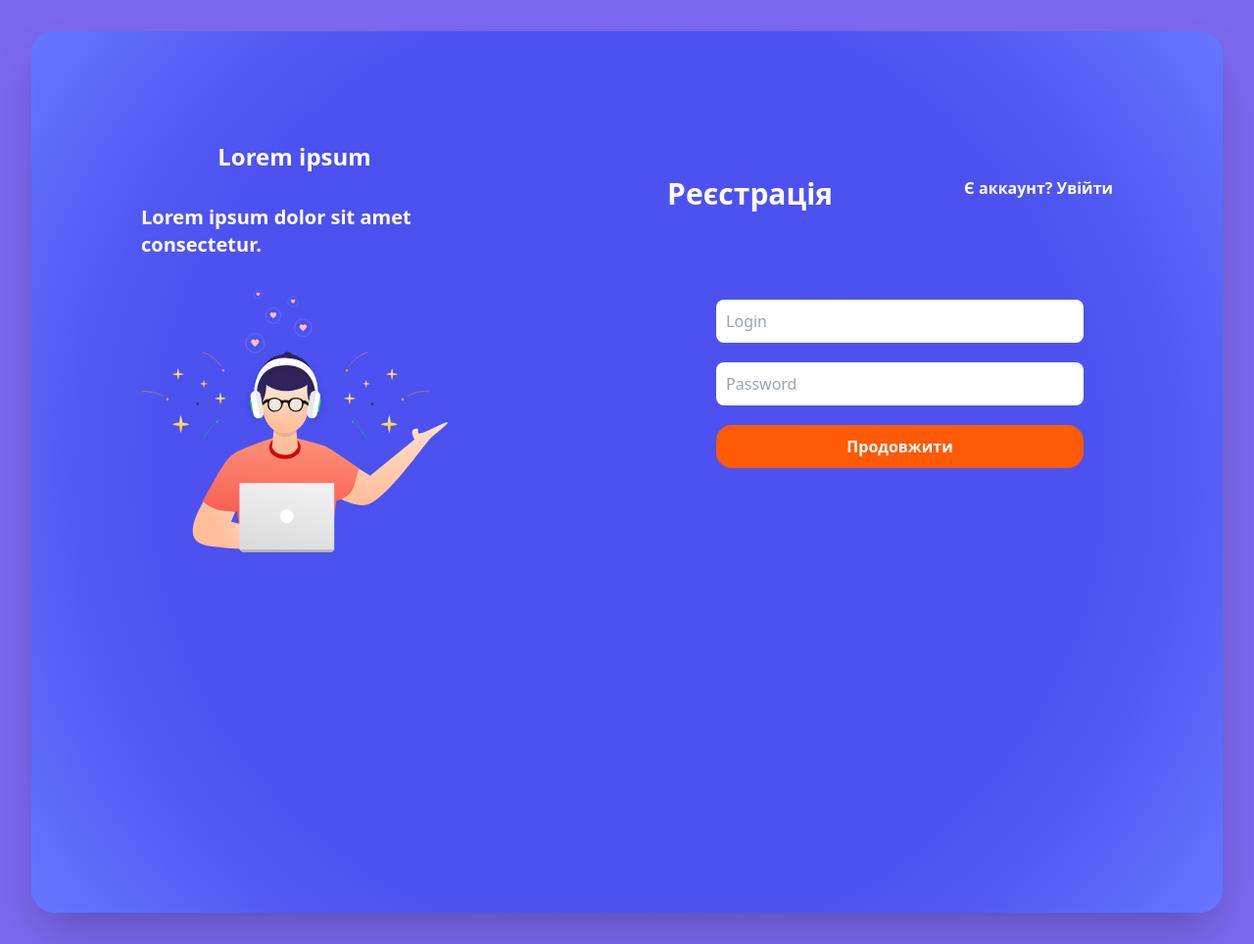
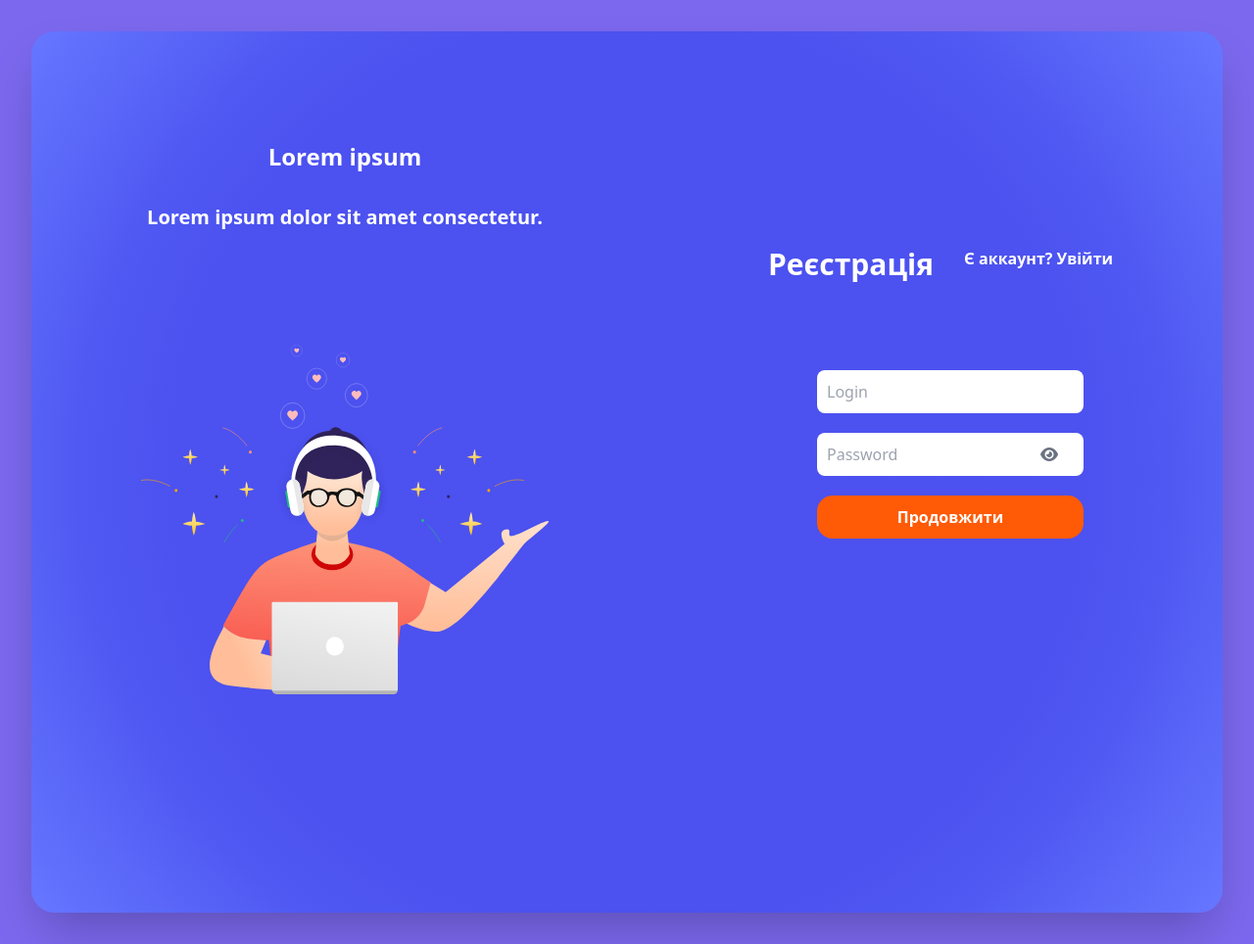
Before and after one commit to Hanashiko/MANAGAR, a Python web app: template app/templates/register.html in a window 1280 px wide. Shown: the whole page at 98% size. Run offline with Jinja, Linux system fonts and the light colour scheme; the template is opened without the code that fills it, so the values that code supplies are empty; some libraries are stand-ins or nearby versions.

Commit message:
Added some js fixed some major issues

```diff
--- a/app/static/css/style.css
+++ b/app/static/css/style.css
@@ -588,6 +588,34 @@ video {
   }
 }
 
+.fixed {
+  position: fixed;
+}
+
+.absolute {
+  position: absolute;
+}
+
+.relative {
+  position: relative;
+}
+
+.inset-0 {
+  inset: 0px;
+}
+
+.right-4 {
+  right: 1rem;
+}
+
+.top-4 {
+  top: 1rem;
+}
+
+.top-1\/2 {
+  top: 50%;
+}
+
 .m-14 {
   margin: 3.5rem;
 }
@@ -621,12 +649,20 @@ video {
   margin-bottom: 3.5rem;
 }
 
+.mt-4 {
+  margin-top: 1rem;
+}
+
 .flex {
   display: flex;
 }
 
 .grid {
   display: grid;
+}
+
+.hidden {
+  display: none;
 }
 
 .h-0\.5 {
@@ -661,12 +697,29 @@ video {
   width: 100%;
 }
 
+.w-1\/2 {
+  width: 50%;
+}
+
+.-translate-y-1\/2 {
+  --tw-translate-y: -50%;
+  transform: translate(var(--tw-translate-x), var(--tw-translate-y)) rotate(var(--tw-rotate)) skewX(var(--tw-skew-x)) skewY(var(--tw-skew-y)) scaleX(var(--tw-scale-x)) scaleY(var(--tw-scale-y));
+}
+
+.transform {
+  transform: translate(var(--tw-translate-x), var(--tw-translate-y)) rotate(var(--tw-rotate)) skewX(var(--tw-skew-x)) skewY(var(--tw-skew-y)) scaleX(var(--tw-scale-x)) scaleY(var(--tw-scale-y));
+}
+
 .cursor-pointer {
   cursor: pointer;
 }
 
 .items-center {
   align-items: center;
+}
+
+.justify-center {
+  justify-content: center;
 }
 
 .justify-between {
@@ -717,6 +770,10 @@ video {
   border-radius: 0.5rem;
 }
 
+.rounded {
+  border-radius: 0.25rem;
+}
+
 .border-2 {
   border-width: 2px;
 }
@@ -755,6 +812,14 @@ video {
 
 .bg-opacity-60 {
   --tw-bg-opacity: 0.6;
+}
+
+.bg-opacity-50 {
+  --tw-bg-opacity: 0.5;
+}
+
+.bg-opacity-20 {
+  --tw-bg-opacity: 0.2;
 }
 
 .bg-mainpage-gradient {
@@ -803,6 +868,14 @@ video {
 
 .pb-7 {
   padding-bottom: 1.75rem;
+}
+
+.pr-10 {
+  padding-right: 2.5rem;
+}
+
+.text-center {
+  text-align: center;
 }
 
 .font-sans {
@@ -861,6 +934,12 @@ video {
   box-shadow: var(--tw-ring-offset-shadow, 0 0 #0000), var(--tw-ring-shadow, 0 0 #0000), var(--tw-shadow);
 }
 
+.shadow-lg {
+  --tw-shadow: 0 10px 15px -3px rgb(0 0 0 / 0.1), 0 4px 6px -4px rgb(0 0 0 / 0.1);
+  --tw-shadow-colored: 0 10px 15px -3px var(--tw-shadow-color), 0 4px 6px -4px var(--tw-shadow-color);
+  box-shadow: var(--tw-ring-offset-shadow, 0 0 #0000), var(--tw-ring-shadow, 0 0 #0000), var(--tw-shadow);
+}
+
 @media (min-width: 768px) {
   .md\:h-\[900px\] {
     height: 900px;
--- a/app/static/js/main.js
+++ b/app/static/js/main.js
@@ -0,0 +1,14 @@
+function togglePasswordVisibility() {
+    const passwordField = document.getElementById("password");
+    const toggleIcon = document.getElementById("toggleIcon");
+
+    if (passwordField.type === "password") {
+        passwordField.type = "text";
+        toggleIcon.classList.remove("fa-eye");
+        toggleIcon.classList.add("fa-eye-slash");
+    } else {
+        passwordField.type = "password";
+        toggleIcon.classList.remove("fa-eye-slash");
+        toggleIcon.classList.add("fa-eye");
+    }
+}
--- a/app/templates/index.html
+++ b/app/templates/index.html
@@ -5,6 +5,7 @@
     <meta name="viewport" content="width=device-width, initial-scale=1.0">
     <title>Welcome Page</title>
     <link rel="stylesheet" href="/app/static/css/style.css">
+    <link rel="icon" href="/app/static/img/path.svg">
     <script src="https://cdn.tailwindcss.com"></script>
     <script src="https://kit.fontawesome.com/9e3bcbb946.js" crossorigin="anonymous"></script>
 </head>
@@ -58,6 +59,6 @@
         </main>
 
     </div>
-
+    <script src="/app/static/js/main.js" defer></script>
 </body>
 </html>
--- a/app/templates/register.html
+++ b/app/templates/register.html
@@ -5,6 +5,7 @@
     <meta name="viewport" content="width=device-width, initial-scale=1.0">
     <title>Create an account or login</title>
     <link rel="stylesheet" href="/app/static/css/style.css">
+    <link rel="icon" href="/app/static/img/path.svg">
     <script src="https://cdn.tailwindcss.com"></script>
     <script src="https://kit.fontawesome.com/9e3bcbb946.js" crossorigin="anonymous"></script>
 </head>
@@ -12,14 +13,13 @@
 <body class="font-sans bg-register-bg">
 
     <main class="bg-register-gradient h-auto md:h-[900px] m-8 p-8 border-2 rounded-3xl border-none bg-opacity-60 shadow-2xl">
-        <div class="cont w-100% flex">
-            <div class="img-inf w-50% text-white grid justify-items-center gap-8 p-20">
+        <div class="cont w-full flex">
+            <div class="img-inf w-1/2 text-white grid justify-items-center gap-8 p-20">
                 <p class="text-2xl font-semibold">Lorem ipsum</p>
-                <p class="text-xl font-semibold">Lorem ipsum dolor sit amet consectetur.</p>
+                <p class="text-xl font-semibold pb-7 mb-14">Lorem ipsum dolor sit amet consectetur.</p>
                 <img src="/app/static/img/Illustration 2.svg" alt="">
             </div>
-            <div class="reg-form w-50% self-center p-20 pl-36">
-
+            <div class="reg-form w-1/2 self-center p-20 pl-36">
                 <div class="text flex justify-between pb-10">
                     <h3 class="font-semibold text-3xl text-white">Реєстрація</h3>
                     <a href="./login.html">
@@ -27,18 +27,27 @@
                     </a>
                 </div>
 
-                <form action="#" method="post" id="registerForm" enctype="multipart/form-data" class="p-10">
+                <form id="registerForm" enctype="multipart/form-data" class="p-10">
+                    <input class="bg-white w-full border-none border-2 rounded-lg p-2.5 m-2.5"
+                           type="text" id="login" name="login" placeholder="Login" required>
 
-                    <input class="bg-white w-full border-none border-2 rounded-lg border- p-2.5 m-2.5" type="login" id="login" name="login" placeholder="Login" required>
+                    <div class="relative">
+                        <input class="bg-white w-full border-none border-2 rounded-lg p-2.5 m-2.5 pr-10"
+                               type="password" id="password" name="password" placeholder="Password" required>
+                        <button type="button" onclick="togglePasswordVisibility()"
+                                class="absolute right-4 top-1/2 transform -translate-y-1/2 text-gray-500">
+                            <i id="toggleIcon" class="fas fa-eye"></i>
+                        </button>
+                    </div>
 
-                    <input class="bg-white w-full border-none border-2 rounded-lg border- p-2.5 m-2.5" type="password" id="password" name="password" placeholder="Password" required>
-
-                    <button type="submit" class="m-2.5 border-2 w-full rounded-2xl border-none bg-for-buttons cursor-pointer font-semibold p-2.5 text-white">Продовжити</button>
-
+                    <button type="submit" class="m-2.5 border-2 w-full rounded-2xl border-none bg-for-buttons cursor-pointer font-semibold p-2.5 text-white">
+                        Продовжити
+                    </button>
                 </form>
             </div>
         </div>
     </main>
 
-
+    <script src="/app/static/js/main.js" defer></script>
 </body>
+</html>
```
Also changed, not shown: app/templates/login.html (+20 -11 lines), README.md.
